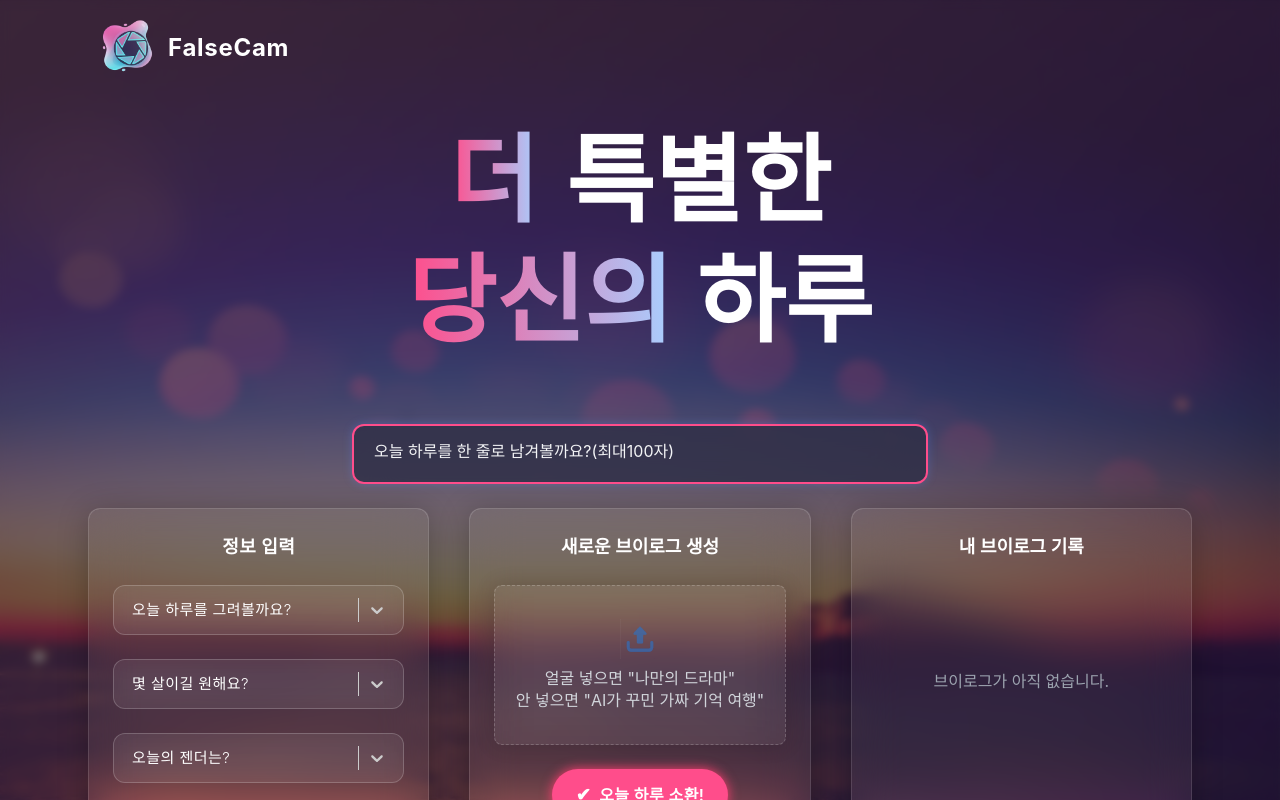
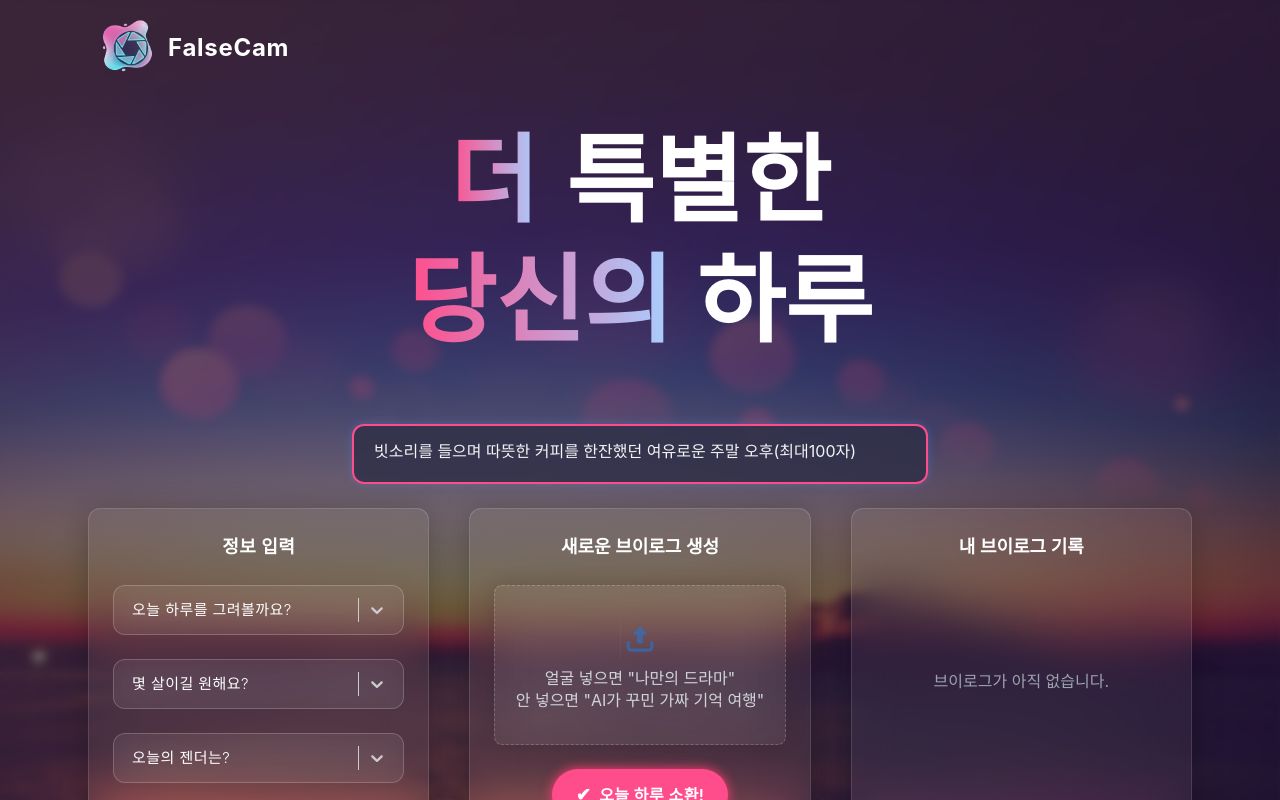
Before and after one commit to bravery33/FalseCam, a React (Vite) app: page / in a window 1280 px wide. Shown: the top 800 px of the page. Built offline with nearby package versions, Linux system fonts and the light colour scheme.

Commit message:
docs: Update project description and UI placeholder text(메인 페이지의 플레이스홀더 예시 문구를 구체화했습니다.)

```diff
--- a/src/components/DailyJournalInput.jsx
+++ b/src/components/DailyJournalInput.jsx
@@ -24,7 +24,7 @@ export default function DailyJournalInput({ text, setText }) {
 
         <textarea
           ref={textareaRef}
-          placeholder="오늘 하루를 한 줄로 남겨볼까요?(최대100자)"
+          placeholder="빗소리를 들으며 따뜻한 커피를 한잔했던 여유로운 주말 오후(최대100자)"
           value={text}
           maxLength={100}
           onChange={(e) => setText(e.target.value)}
```
Also changed, not shown: 1 other file (tests, documents, lock files or other folders).
